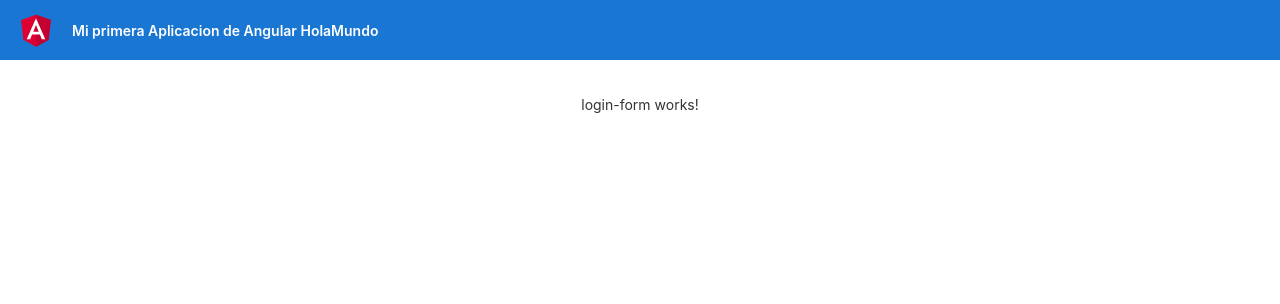
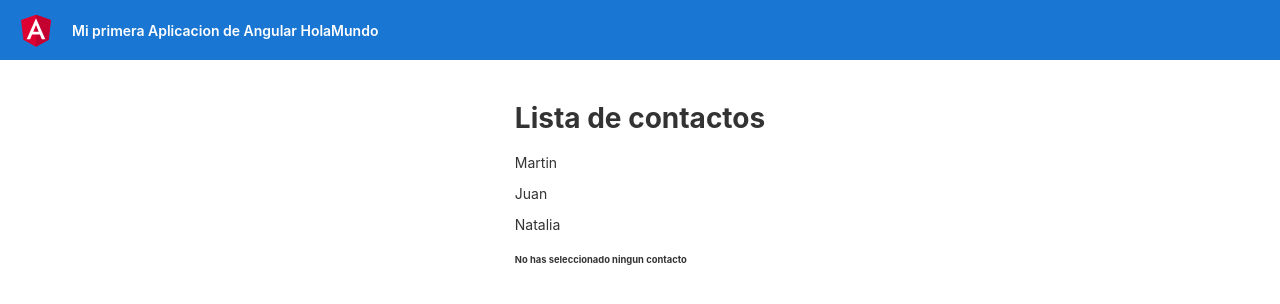
Before and after one commit to BraianTroncoso/bootcamp, an Angular app in the folder angular/HolaMundo/: page / in a window 1280 px wide. Shown: the top 304 px of the page. Built offline with nearby package versions, Linux system fonts and the light colour scheme; no server answers.

Commit message:
[UPDATE] Actualización de archivos

```diff
--- a/angular/HolaMundo/src/app/app.component.html
+++ b/angular/HolaMundo/src/app/app.component.html
@@ -337,6 +337,6 @@
   <app-saludo ></app-saludo>
 -->
 <!-- Ejemplo de uso-->
-<!-- <app-lista-contactos></app-lista-contactos> -->
-<app-login-form></app-login-form>
+ <app-lista-contactos></app-lista-contactos>
+<!-- <app-login-form></app-login-form> -->
 </div>
--- a/angular/HolaMundo/src/app/components/lista-contactos/lista-contactos.component.ts
+++ b/angular/HolaMundo/src/app/components/lista-contactos/lista-contactos.component.ts
@@ -26,7 +26,7 @@ subscription: Subscription | undefined;
    this.contactoService.obtenerContactos()
    .then((lista:Icontacto[]) => this.listaContactos = lista)
    .catch((error) => console.error(`Ha habido un error al recuperar la lista de contactos${error}`))
-   .finally(() => console.log('Peticion del contacto por id terminada'));
+   .finally(() => console.log('Peticion del contacto por id terminada completamente'));
 
   }
   obtenerContacto(id: number){
```
